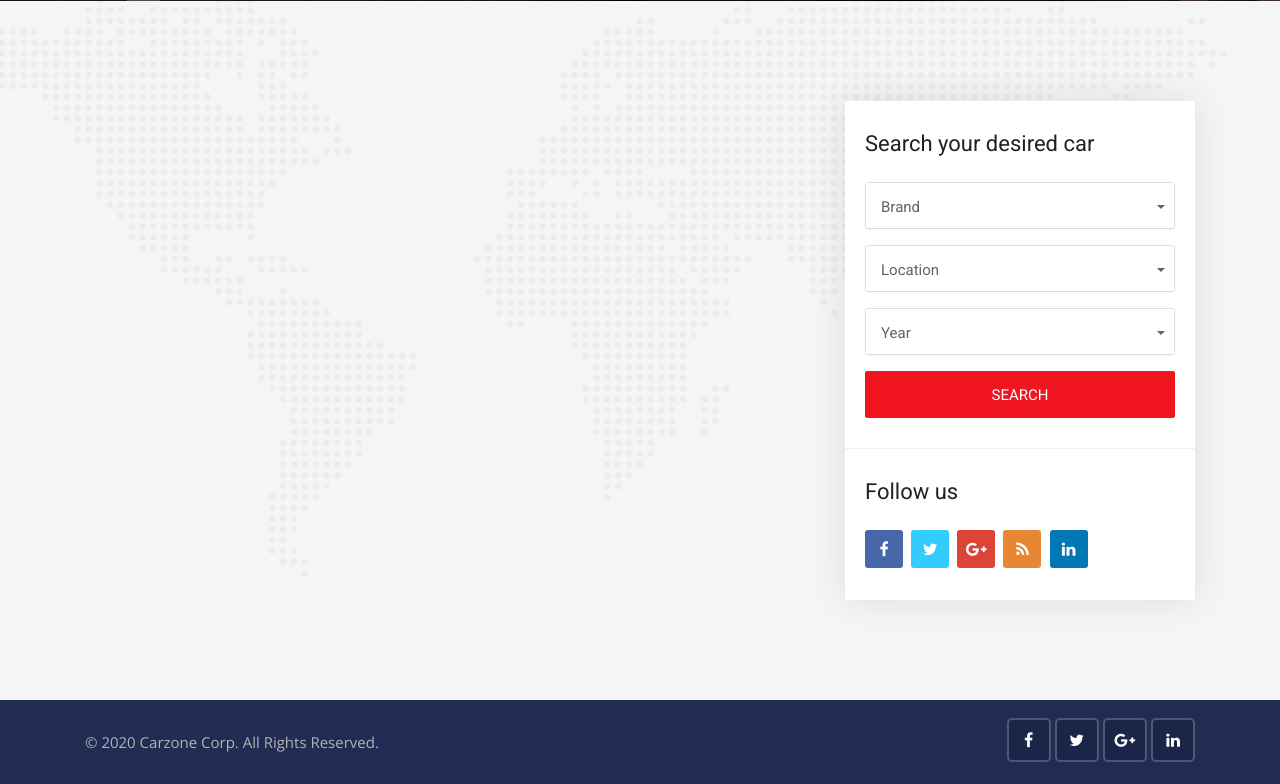
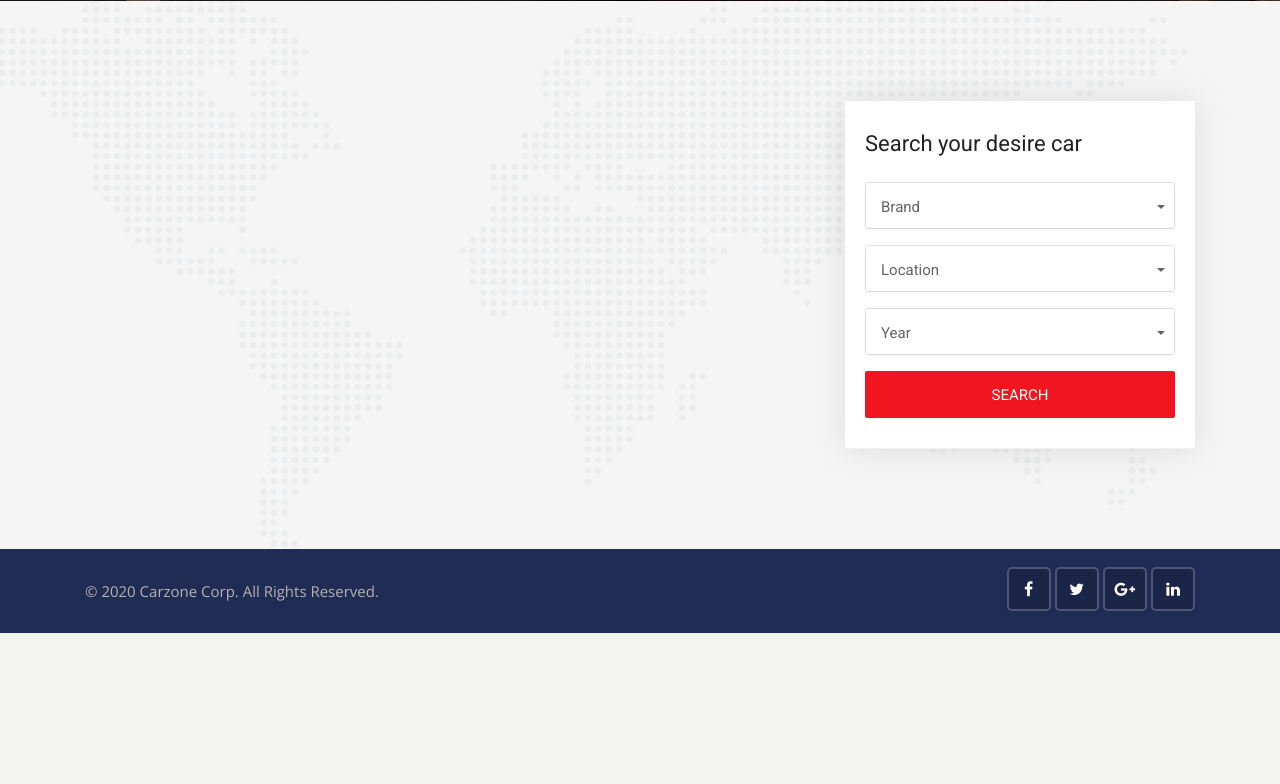
Before and after one commit to akarthikryan/CarZone-Django-, a Django app: page /cars/cars/ in a window 1280 px wide. Shown: the part 359-1143 px from the top of the page. After the commit the page ends 992 px from the top, so only its background shows below. Run offline with Django 5.2, Linux system fonts and the light colour scheme; data that the repository does not hold is empty; some libraries are stand-ins or nearby versions.

Commit message:
cars UI changed

```diff
--- a/cars/views.py
+++ b/cars/views.py
@@ -3,7 +3,11 @@ from .models import Car
 from django.shortcuts import get_object_or_404
 # Create your views here.
 def cars(request):
-    return render(request, 'cars/cars.html')
+    cars_list = Car.objects.all()
+    context = {
+        "cars": cars_list
+    }
+    return render(request, "cars/cars.html", context)
 
 def car_detail(request, car_id):
     car = get_object_or_404(Car, car_id=car_id)
--- a/templates/cars/cars.html
+++ b/templates/cars/cars.html
@@ -27,31 +27,38 @@
                     {% for car in cars %}
                     <div class="col-lg-6 col-md-6">
                         <div class="car-box-3">
+                            <div class="car-thumbnail">
 
-                            <!-- Thumbnail -->
-                            <div class="car-thumbnail">
+                                <!-- CORRECT CAR DETAIL URL -->
                                 <a href="{% url 'car_detail' car.id %}" class="car-img">
+
                                     <div class="tag">For Rent</div>
                                     <div class="price-box">
                                         <span>${{ car.price }}</span>
                                     </div>
 
-                                    <!-- car image -->
-                                    <img class="d-block w-100" src="{{ car.car_photo.url }}" alt="{{ car.car_name }}">
+                                    <!-- CAR IMAGE -->
+                                    <img class="d-block w-100"
+                                         src="{{ car.car_photo.url }}"
+                                         alt="{{ car.car_name }}">
                                 </a>
+
                             </div>
-
-                            <!-- Car Details -->
                             <div class="detail">
                                 <h1 class="title">
-                                    <a href="{% url 'car_detail' car.id %}">{{ car.car_name }}</a>
+                                    <a href="{% url 'car_detail' car.id %}">
+                                        {{ car.car_name }}
+                                    </a>
                                 </h1>
+
                                 <div class="location">
                                     <a href="{% url 'car_detail' car.id %}">
-                                        <i class="flaticon-pin"></i>{{ car.location }}
+                                        <i class="flaticon-pin"></i>
+                                        {{ car.location }}
                                     </a>
                                 </div>
 
+                                <!-- SPECIFICATIONS -->
                                 <ul class="facilities-list clearfix">
                                     <li>{{ car.fuel_type }}</li>
                                     <li>{{ car.kilometers_driven }} km</li>
@@ -60,51 +67,20 @@
                                     <li>{{ car.color }}</li>
                                     <li>{{ car.year }}</li>
                                 </ul>
+
                             </div>
-
                         </div>
                     </div>
                     {% endfor %}
 
                 </div>
-
-                <!-- Pagination -->
-                <div class="pagination-box p-box-2 text-center">
-                    {% if cars.has_other_pages %}
-                    <nav aria-label="Page navigation example">
-                        <ul class="pagination">
-                            {% if cars.has_previous %}
-                            <li class="page-item">
-                                <a class="page-link" href="?page={{ cars.previous_page_number }}"><i class="fa fa-angle-left"></i></a>
-                            </li>
-                            {% endif %}
-
-                            {% for p in cars.paginator.page_range %}
-                                {% if cars.number == p %}
-                                    <li class="page-item"><a class="page-link active" href="#">{{ p }}</a></li>
-                                {% else %}
-                                    <li class="page-item"><a class="page-link" href="?page={{ p }}">{{ p }}</a></li>
-                                {% endif %}
-                            {% endfor %}
-
-                            {% if cars.has_next %}
-                            <li class="page-item">
-                                <a class="page-link" href="?page={{ cars.next_page_number }}"><i class="fa fa-angle-right"></i></a>
-                            </li>
-                            {% endif %}
-                        </ul>
-                    </nav>
-                    {% endif %}
-                </div>
-
             </div>
 
-            <!-- Sidebar -->
+            <!-- RIGHT SIDEBAR SEARCH  (unchanged) -->
             <div class="col-lg-4 col-md-12">
                 <div class="sidebar-right">
-                    <!-- Advanced search start -->
                     <div class="widget advanced-search2">
-                        <h3 class="sidebar-title">Search your desired car</h3>
+                        <h3 class="sidebar-title">Search your desire car</h3>
                         <form method="GET">
                             <div class="form-group">
                                 <select class="selectpicker search-fields" name="brand">
@@ -124,23 +100,9 @@
                             <div class="form-group mb-0">
                                 <button class="search-button btn">Search</button>
                             </div>
+
                         </form>
                     </div>
-
-                    <!-- Social -->
-                    <div class="widget question widget-3">
-                        <h5 class="sidebar-title">Follow us</h5>
-                        <div class="social-list clearfix">
-                            <ul>
-                                <li><a href="#" class="facebook-bg"><i class="fa fa-facebook"></i></a></li>
-                                <li><a href="#" class="twitter-bg"><i class="fa fa-twitter"></i></a></li>
-                                <li><a href="#" class="google-bg"><i class="fa fa-google-plus"></i></a></li>
-                                <li><a href="#" class="rss-bg"><i class="fa fa-rss"></i></a></li>
-                                <li><a href="#" class="linkedin-bg"><i class="fa fa-linkedin"></i></a></li>
-                            </ul>
-                        </div>
-                    </div>
-
                 </div>
             </div>
 
```
